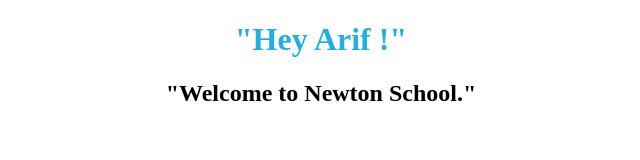
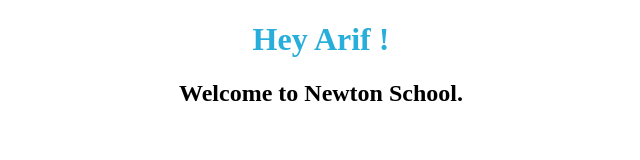
Before and after one commit to MohdArif112/Greetings-with-Props---Outputting-Dynamic-Data-Working-with-Expressions-in-JSX---zbd25zdqc7yq, a React app: page / in a window 1280 px wide. Shown: the top 160 px of the page, without its empty margins (319-959 px from the left). Built offline with nearby package versions, Linux system fonts and the light colour scheme.

Commit message:
Update Welcome.js

```diff
--- a/src/components/Welcome.js
+++ b/src/components/Welcome.js
@@ -5,8 +5,8 @@ import React from 'react'
 export default function welcome(props) {
   return (
     <div>
-        <h1>"Hey {props.name} !"</h1>
-        <h2>"Welcome to Newton School."</h2>
+        <h1>Hey {props.name} !</h1>
+        <h2>Welcome to Newton School.</h2>
     </div>
   )
 }
```
